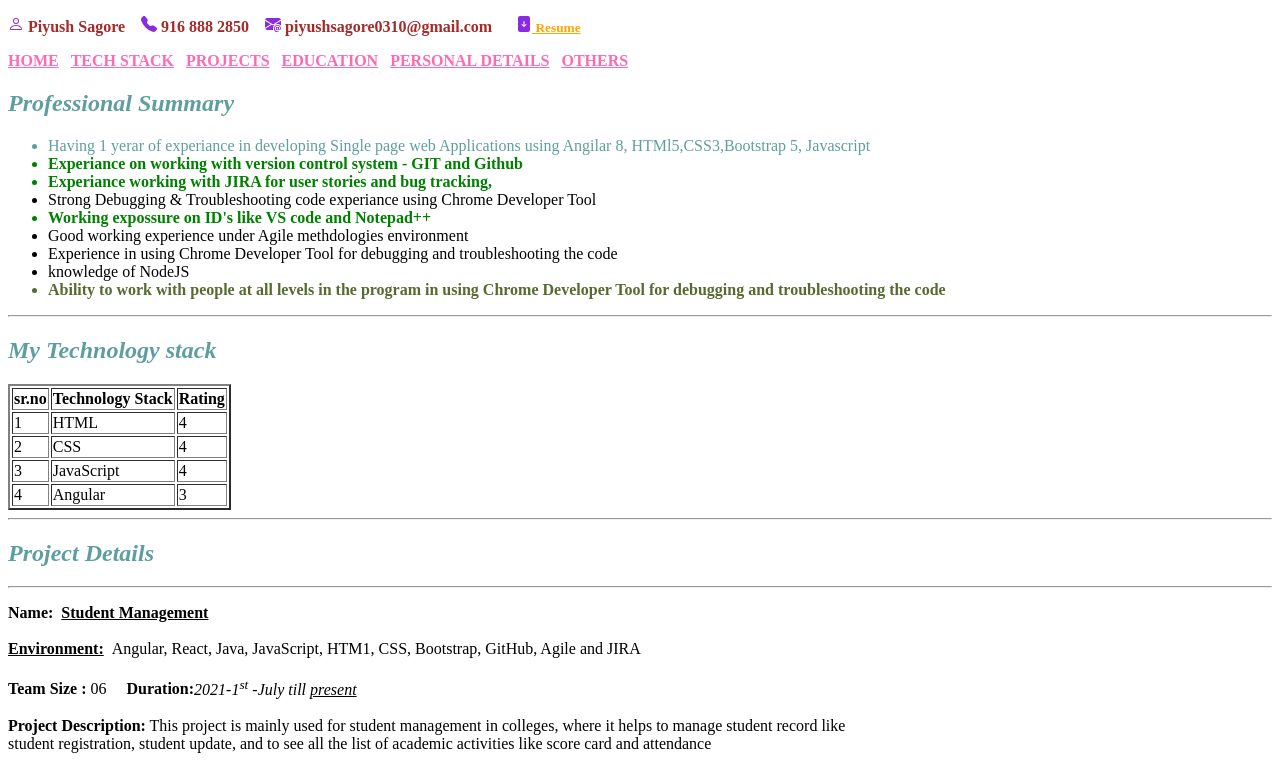
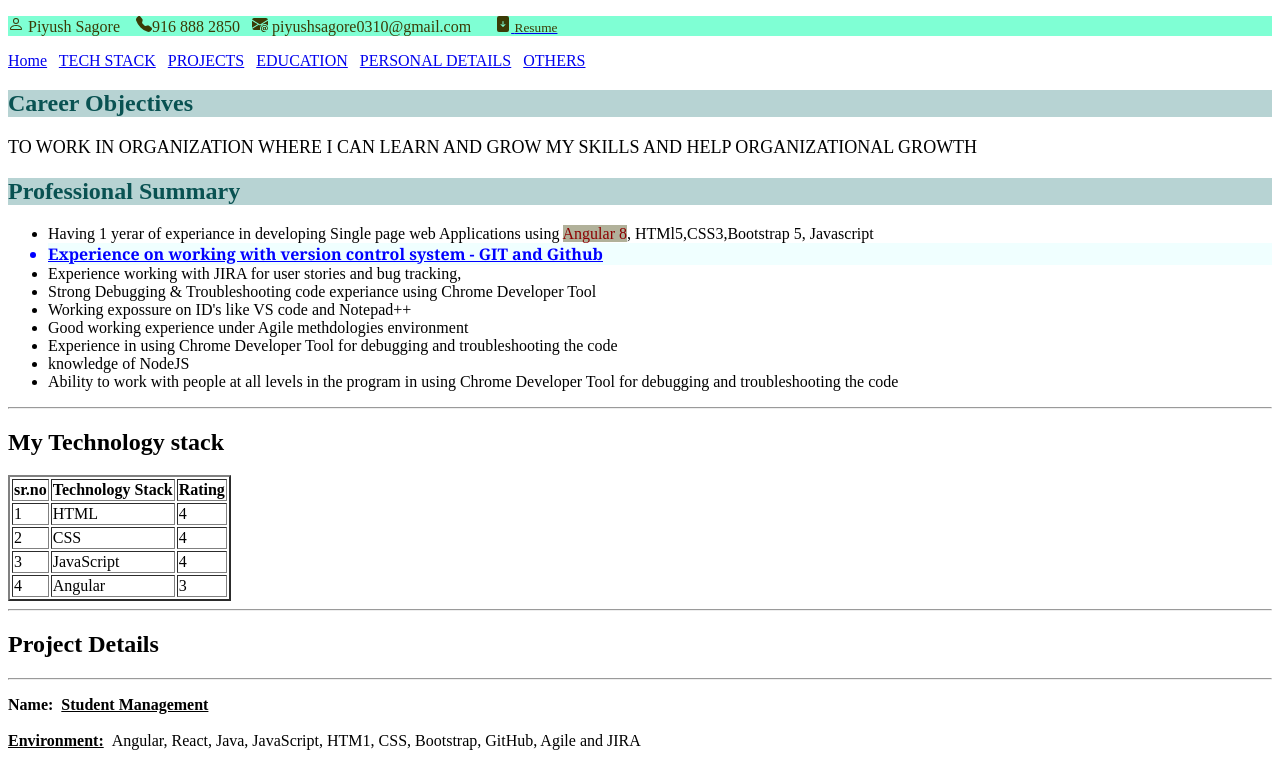
Before and after one commit to piyushsagore11/my-profile, a plain HTML site: page index.html in a window 1280 px wide. Shown: the top 765 px of the page. Drawn offline with Linux system fonts and the light colour scheme.

Commit message:
CSS text Props
CSS text Props font and text editing

```diff
--- a/index.html
+++ b/index.html
@@ -7,65 +7,63 @@
     <link rel="shortcut icon" href="assets/android-chrome-512x512.png" type="image/x-icon">
   </head>
   <style>
-    #resume{
-        color: orange;
-        font-weight: bolder;
+    #header{
+        background-color: aquamarine;
     }
+    #head{
+        color: rgb(59, 59, 6);
+    }
+    #tag{
+        color: rgb(59, 59, 6);
+    }
+    #new{
+        text-transform: uppercase;
+        font-size: large;
+        }
     .heading{
-        color: cadetblue;
-        font-style: italic;
+    color: rgb(9, 82, 82);
+    background-color: rgb(183, 211, 211);
     }
-    .title{
-        color: blueviolet;
-        font-weight: bolder;
+    #onlytext{
+        color: darkred;
+        background-color: rgb(177, 177, 154);
     }
-    .matter{
-        color: brown;
-        font-weight: bolder;
-    }
-    #web{
-        color: hotpink;
-        font-weight: bolder;
-    }
-    .abc{
-        color: green;
-        font-weight: bolder;
+    .play{
+        color: blue;
+        background-color: azure;
+        font-family: Georgia, 'Times New Roman', Times, serif;
+        font-weight: bold;
+        text-decoration: underline;
 
     }
-    #cb{
-        color: darkolivegreen;
-        font-weight: bolder;
-    }
-
-
   </style>
   <body>
     <!-- Header Section -->
-    <header>
-        <p class="matter"><svg class="title" xmlns="http://www.w3.org/2000/svg" width="16" height="16" fill="currentColor" class="bi bi-person" viewBox="0 0 16 16">
+    <header id="header" >
+        <p><svg id="tag" xmlns="http://www.w3.org/2000/svg" width="16" height="16" fill="currentColor" class="bi bi-person" viewBox="0 0 16 16">
             <path d="M8 8a3 3 0 1 0 0-6 3 3 0 0 0 0 6m2-3a2 2 0 1 1-4 0 2 2 0 0 1 4 0m4 8c0 1-1 1-1 1H3s-1 0-1-1 1-4 6-4 6 3 6 4m-1-.004c-.001-.246-.154-.986-.832-1.664C11.516 10.68 10.289 10 8 10s-3.516.68-4.168 1.332c-.678.678-.83 1.418-.832 1.664z"/>
-          </svg> Piyush Sagore &nbsp;&nbsp; <svg class="title" xmlns="http://www.w3.org/2000/svg" width="16" height="16" fill="currentColor" class="bi bi-telephone-fill" viewBox="0 0 16 16">
+          </svg> <span id="head">Piyush Sagore &nbsp;&nbsp;</span>  <svg id="tag" xmlns="http://www.w3.org/2000/svg" width="16" height="16" fill="currentColor" class="bi bi-telephone-fill" viewBox="0 0 16 16">
             <path fill-rule="evenodd" d="M1.885.511a1.745 1.745 0 0 1 2.61.163L6.29 2.98c.329.423.445.974.315 1.494l-.547 2.19a.68.68 0 0 0 .178.643l2.457 2.457a.68.68 0 0 0 .644.178l2.189-.547a1.75 1.75 0 0 1 1.494.315l2.306 1.794c.829.645.905 1.87.163 2.611l-1.034 1.034c-.74.74-1.846 1.065-2.877.702a18.6 18.6 0 0 1-7.01-4.42 18.6 18.6 0 0 1-4.42-7.009c-.362-1.03-.037-2.137.703-2.877z"/>
-          </svg> 916 888 2850 &nbsp;&nbsp; <svg class="title" xmlns="http://www.w3.org/2000/svg" width="16" height="16" fill="currentColor" class="bi bi-envelope-at-fill" viewBox="0 0 16 16">
+          </svg><span id="head">916 888 2850&nbsp;&nbsp;</span>   <svg id="tag" xmlns="http://www.w3.org/2000/svg" width="16" height="16" fill="currentColor" class="bi bi-envelope-at-fill" viewBox="0 0 16 16">
             <path d="M2 2A2 2 0 0 0 .05 3.555L8 8.414l7.95-4.859A2 2 0 0 0 14 2zm-2 9.8V4.698l5.803 3.546zm6.761-2.97-6.57 4.026A2 2 0 0 0 2 14h6.256A4.5 4.5 0 0 1 8 12.5a4.49 4.49 0 0 1 1.606-3.446l-.367-.225L8 9.586zM16 9.671V4.697l-5.803 3.546.338.208A4.5 4.5 0 0 1 12.5 8c1.414 0 2.675.652 3.5 1.671"/>
             <path d="M15.834 12.244c0 1.168-.577 2.025-1.587 2.025-.503 0-1.002-.228-1.12-.648h-.043c-.118.416-.543.643-1.015.643-.77 0-1.259-.542-1.259-1.434v-.529c0-.844.481-1.4 1.26-1.4.585 0 .87.333.953.63h.03v-.568h.905v2.19c0 .272.18.42.411.42.315 0 .639-.415.639-1.39v-.118c0-1.277-.95-2.326-2.484-2.326h-.04c-1.582 0-2.64 1.067-2.64 2.724v.157c0 1.867 1.237 2.654 2.57 2.654h.045c.507 0 .935-.07 1.18-.18v.731c-.219.1-.643.175-1.237.175h-.044C10.438 16 9 14.82 9 12.646v-.214C9 10.36 10.421 9 12.485 9h.035c2.12 0 3.314 1.43 3.314 3.034zm-4.04.21v.227c0 .586.227.8.581.8.31 0 .564-.17.564-.743v-.367c0-.516-.275-.708-.572-.708-.346 0-.573.245-.573.791"/>
-          </svg> piyushsagore0310@gmail.com&nbsp; &nbsp; &nbsp;
-          <a href="assets/Resume.pdf" id="resume" download><small>
-            <svg class="title" xmlns="http://www.w3.org/2000/svg" width="16" height="16" fill="currentColor" class="bi bi-file-arrow-down-fill" viewBox="0 0 16 16">
+          </svg> <span id="head">piyushsagore0310@gmail.com&nbsp; &nbsp; &nbsp; </span>
+          <a href="assets/Resume.pdf" download><small>
+            <svg id="tag" xmlns="http://www.w3.org/2000/svg" width="16" height="16" fill="currentColor" class="bi bi-file-arrow-down-fill" viewBox="0 0 16 16">
                 <path d="M12 0H4a2 2 0 0 0-2 2v12a2 2 0 0 0 2 2h8a2 2 0 0 0 2-2V2a2 2 0 0 0-2-2M8 5a.5.5 0 0 1 .5.5v3.793l1.146-1.147a.5.5 0 0 1 .708.708l-2 2a.5.5 0 0 1-.708 0l-2-2a.5.5 0 1 1 .708-.708L7.5 9.293V5.5A.5.5 0 0 1 8 5"/>
               </svg>
-             Resume</small></a>
+              <span id="head">Resume</span></small></a>
         </p>
     </header>
 
     <!-- Navigation Sectin -->
     <nav>
-        <a id="web" href="#HOME">HOME</a>&nbsp;&nbsp;
-        <a id="web" href="#techStack">TECH STACK</a>&nbsp;&nbsp;
-        <a id="web" href="#project">PROJECTS</a>&nbsp;&nbsp;
-        <a id="web" href="#education">EDUCATION</a>&nbsp;&nbsp;
-        <a id="web" href="personalDetails.html" target="_blank">PERSONAL DETAILS</a>&nbsp;&nbsp;
-        <a id="web" href="others.html" target="_blank">OTHERS</a>
+        <a href="#HOME">Home</a>&nbsp;&nbsp;
+        <a href="#techStack">TECH STACK</a>&nbsp;&nbsp;
+        <a href="#project">PROJECTS</a>&nbsp;&nbsp;
+        <a href="#education">EDUCATION</a>&nbsp;&nbsp;
+        <a href="personalDetails.html" target="_blank">PERSONAL DETAILS</a>&nbsp;&nbsp;
+        <a href="others.html" target="_blank">OTHERS</a>
     </nav>
 
     <!-- Main Section   -->
@@ -73,21 +71,24 @@
         <!-- HOME Section -->
 
         <section id="home">
-
+             <h2 class="heading">Career Objectives</h2>
+             <p>
+                <span id="new">To Work in organization where i can learn and grow my skills and help organizational growth <br></span>
+             </p>
             <h2 class="heading">Professional Summary  </h2>
 
             <ul>
 
-                <li style="color: cadetblue">Having 1 yerar of experiance in developing Single page web Applications using Angilar 8,
+                <li>Having 1 yerar of experiance in developing Single page web Applications using  <span id="onlytext">Angular 8</span>,
                     HTMl5,CSS3,Bootstrap 5, Javascript<typescript</li>
-                <li class="abc">Experiance on working with version control system - GIT and Github</li>
-                <li class="abc">Experiance working with JIRA for user stories and bug tracking,</li>
+                <li class="play">Experience on working with version control system - GIT and Github</li>
+                <li>Experience working with JIRA for user stories and bug tracking,</li>
                 <li>Strong Debugging & Troubleshooting code experiance using Chrome Developer Tool</li>
-                <li class="abc">Working expossure on ID's like VS code and Notepad++</li>
+                <li>Working expossure on ID's like VS code and Notepad++</li>
                 <li>Good working experience under Agile methdologies environment</li>
                 <li>Experience in using Chrome Developer Tool for debugging and troubleshooting the code</li>
                 <li>knowledge of NodeJS</li>
-                <li id="cb">Ability to work with people at all levels in the program in using Chrome Developer Tool for debugging
+                <li>Ability to work with people at all levels in the program in using Chrome Developer Tool for debugging
                     and troubleshooting the code</li>
 
             </ul>
@@ -96,7 +97,7 @@
         <hr>
       <!-- Technology stack section -->
       <section id="techStack">
-        <h2 class="heading">My Technology stack</h2>
+        <h2>My Technology stack</h2>
         <table border="2">
             <thead>
                 <th>sr.no</th>
@@ -132,7 +133,7 @@
        <!-- Project Section -->
       <section id="project">
 
-        <h2 class="heading">Project Details</h2><hr>
+        <h2>Project Details</h2><hr>
     <p><b>Name:</b>&nbsp;&nbsp;<U><B>Student Management</B></U><Br> <br>
    <b><u>Environment:</u></b>&nbsp;&nbsp;Angular, React, Java, JavaScript, HTM1, CSS,
     Bootstrap, GitHub, Agile and JIRA <br><br>
```
